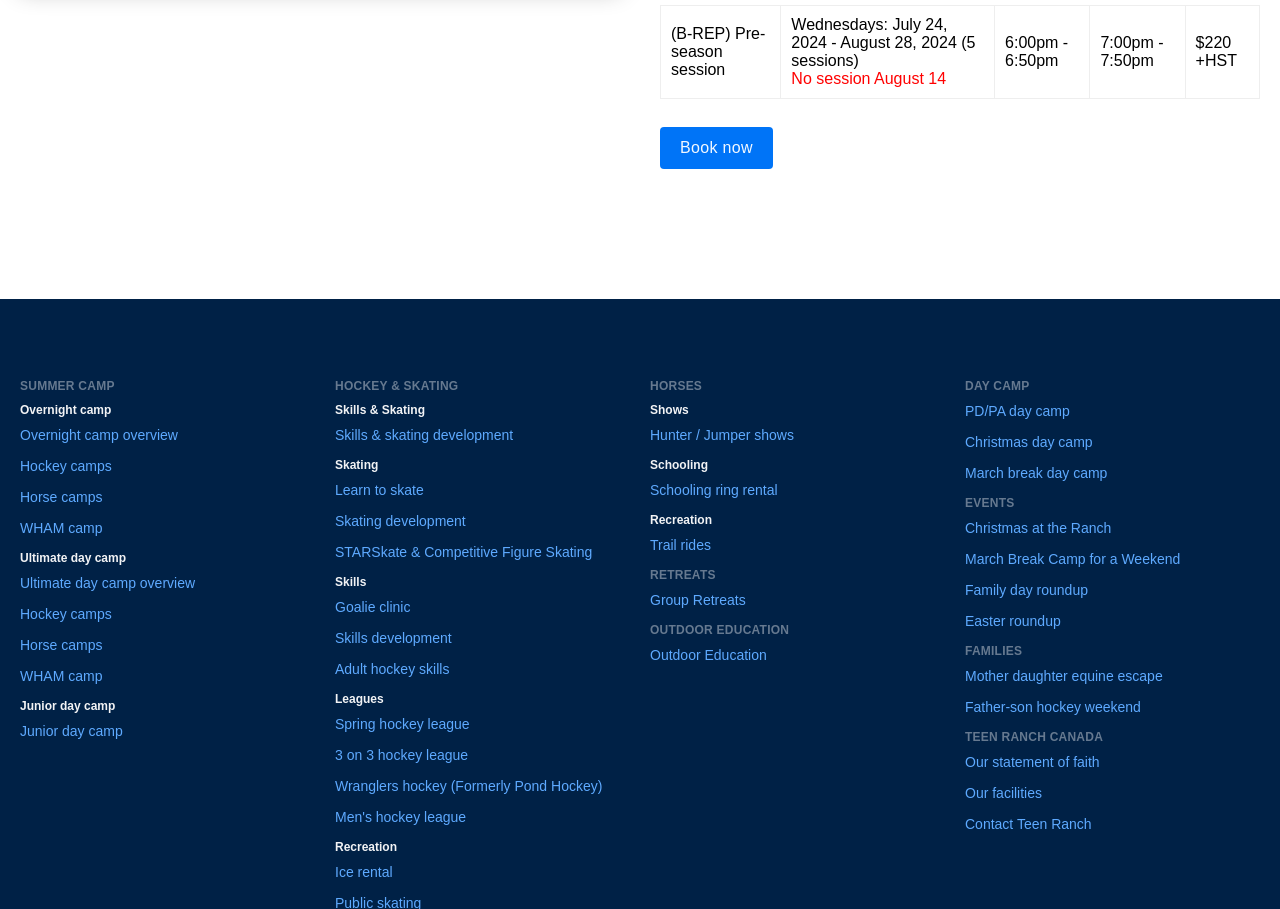
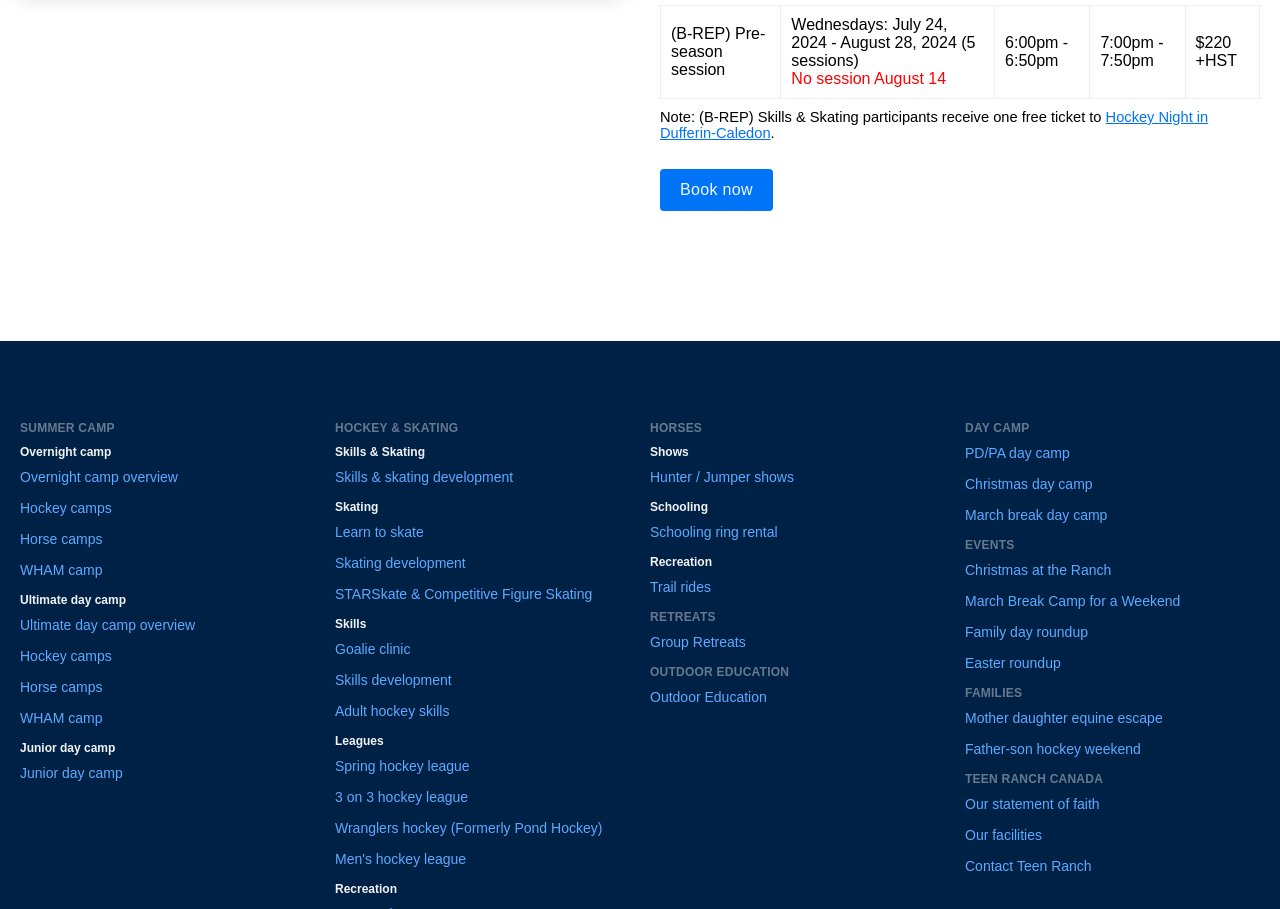
Before and after one commit to teen-ranch/teenranch.com, a Gatsby site: page /programs/hockey-and-skating/skills-and-skating-development in a window 1280 px wide. Shown: the part 1418-2327 px from the top of the page. Built offline with nearby package versions, Linux system fonts and the light colour scheme; Gatsby itself is replaced by a stand-in of ours.

Commit message:
add rep link

```diff
--- a/src/pages/programs/hockey-and-skating/skills-and-skating-development.js
+++ b/src/pages/programs/hockey-and-skating/skills-and-skating-development.js
@@ -83,6 +83,7 @@ export default function Default() {
                 </tr>
               </tbody>
             </table>
+            <div style={{fontSize: '11pt', marginTop: '10px'}}>Note: (B-REP) Skills & Skating participants receive one free ticket to <a href="https://www.hockeynightdc.ca/" target="_blank" rel="noopener noreferrer">Hockey Night in Dufferin-Caledon</a>.</div>
           </div>
           <br />
           <Button href="https://register.trmanager.com">Book now</Button>
```
